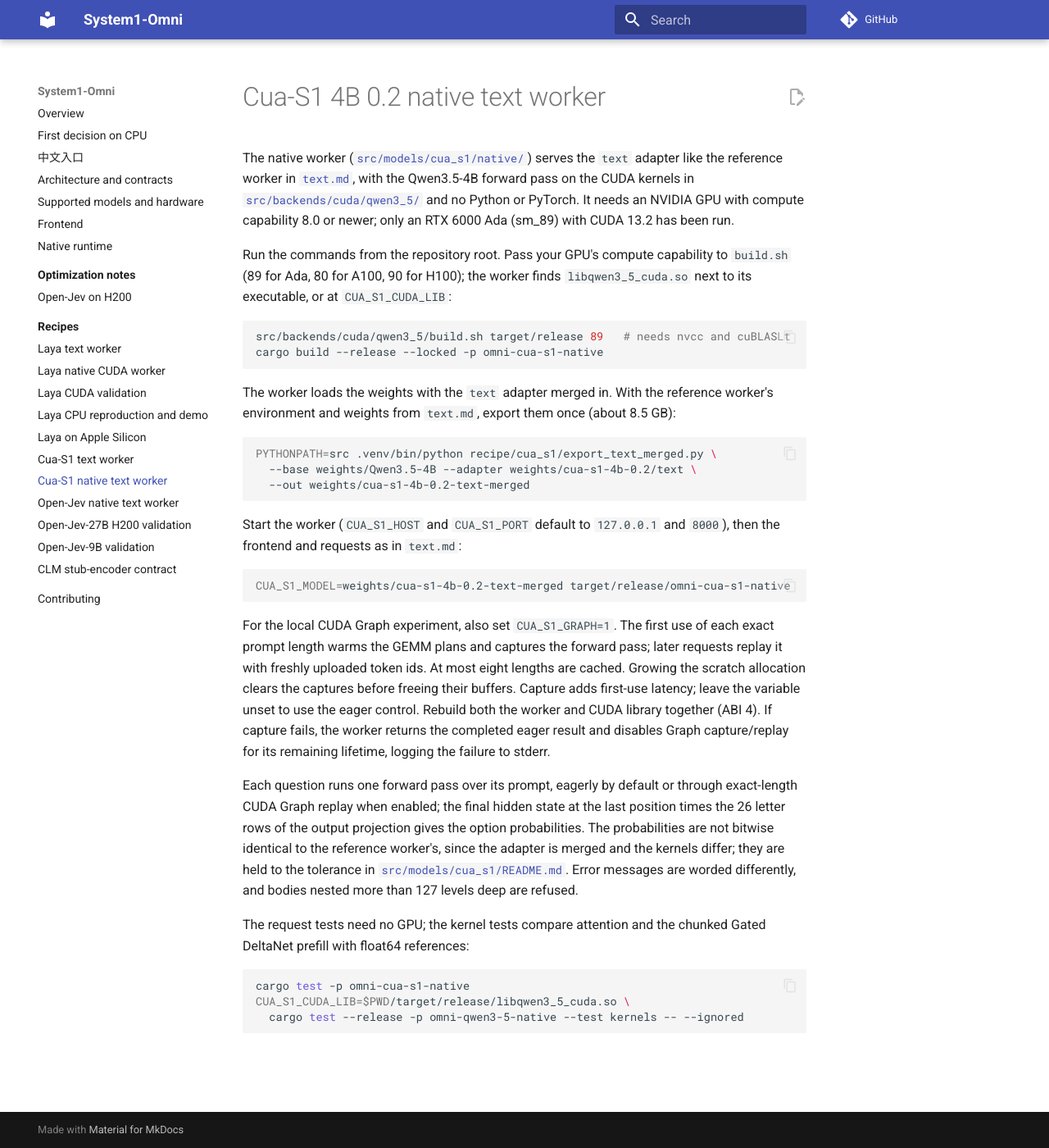
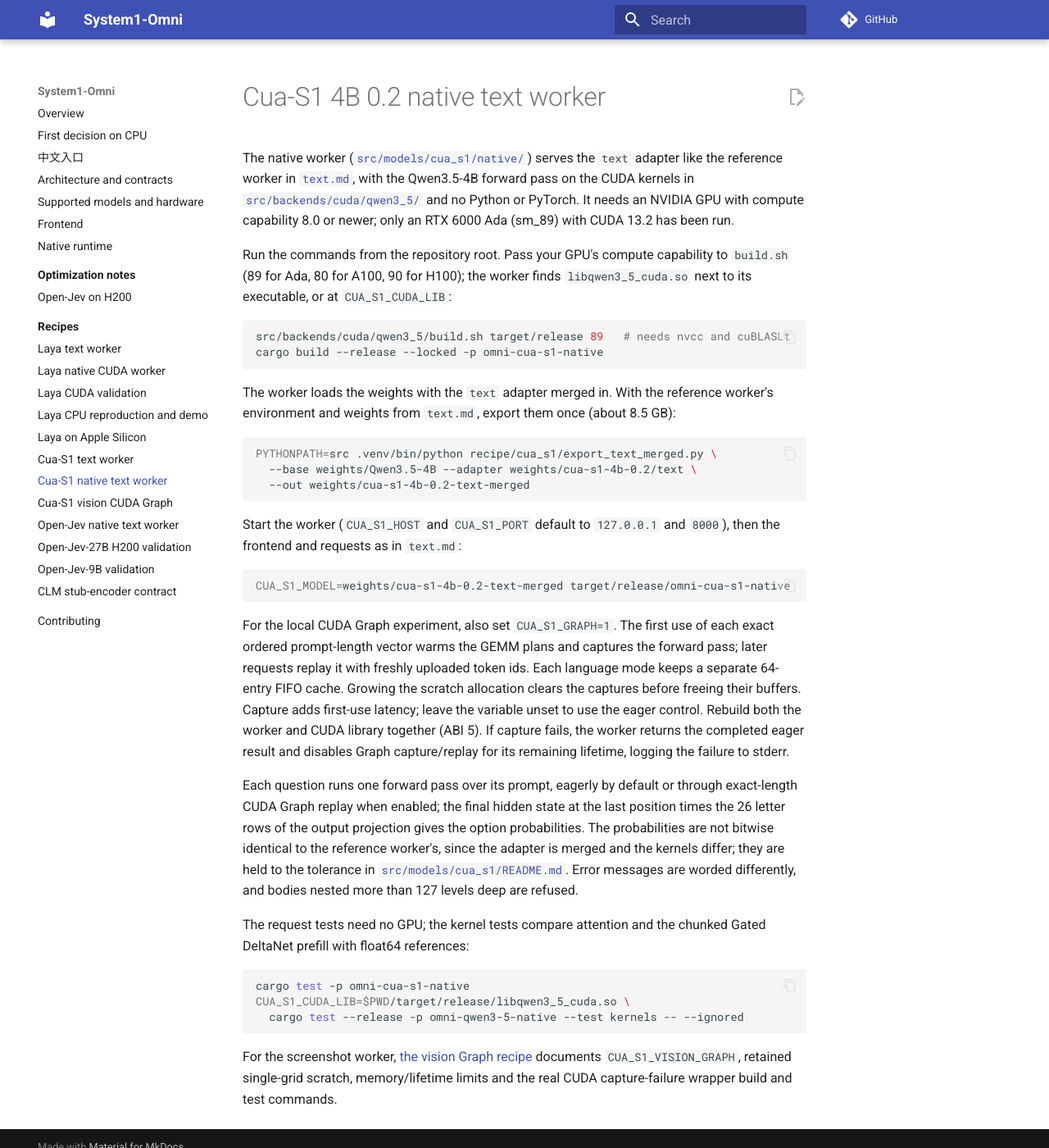
Before and after one commit to Levius-Fubuki/system1-omni, an MkDocs documentation site: the page built from recipe/cua_s1/native.md, in a window 1280 px wide and 1400 px high. Shown: the whole window at 82% size. Built offline with MkDocs 1.6.1 and Material for MkDocs 9.7.7, drawn with Linux system fonts in a browser that asks for light colours; comment, search, counter and statistics services are not loaded.

Commit message:
docs(cua_s1): retain vision graph recipe and failure injection setup

````diff
--- a/mkdocs.yml
+++ b/mkdocs.yml
@@ -65,6 +65,7 @@
       - Laya on Apple Silicon: recipe/laya/apple-silicon.md
       - Cua-S1 text worker: recipe/cua_s1/text.md
       - Cua-S1 native text worker: recipe/cua_s1/native.md
+      - Cua-S1 vision CUDA Graph: recipe/cua_s1/native_vision_graph.md
       - Open-Jev native text worker: recipe/open_jev/native.md
       - Open-Jev-27B H200 validation: recipe/open_jev/validation.md
       - Open-Jev-9B validation: recipe/open_jev/validation-9b.md
--- a/recipe/cua_s1/native.md
+++ b/recipe/cua_s1/native.md
@@ -24,11 +24,10 @@
 ```
 
 For the local CUDA Graph experiment, also set `CUA_S1_GRAPH=1`. The first use of
-each exact prompt length warms the GEMM plans and captures the forward pass;
-later requests replay it with freshly uploaded token ids. At most eight lengths
-are cached. Growing the scratch allocation clears the captures before freeing
+each exact ordered prompt-length vector warms the GEMM plans and captures the forward pass;
+later requests replay it with freshly uploaded token ids. Each language mode keeps a separate 64-entry FIFO cache. Growing the scratch allocation clears the captures before freeing
 their buffers. Capture adds first-use latency; leave the variable unset to use
-the eager control. Rebuild both the worker and CUDA library together (ABI 4).
+the eager control. Rebuild both the worker and CUDA library together (ABI 5).
 If capture fails, the worker returns the completed eager result and disables
 Graph capture/replay for its remaining lifetime, logging the failure to stderr.
 
@@ -41,3 +40,7 @@
 CUA_S1_CUDA_LIB=$PWD/target/release/libqwen3_5_cuda.so \
   cargo test --release -p omni-qwen3-5-native --test kernels -- --ignored
 ```
+
+For the screenshot worker, [the vision Graph recipe](native_vision_graph.md)
+documents `CUA_S1_VISION_GRAPH`, retained single-grid scratch, memory/lifetime
+limits and the real CUDA capture-failure wrapper build and test commands.
````
Also changed, not shown: recipe/cua_s1/native_vision_graph.md (added, +96 -0 lines).
